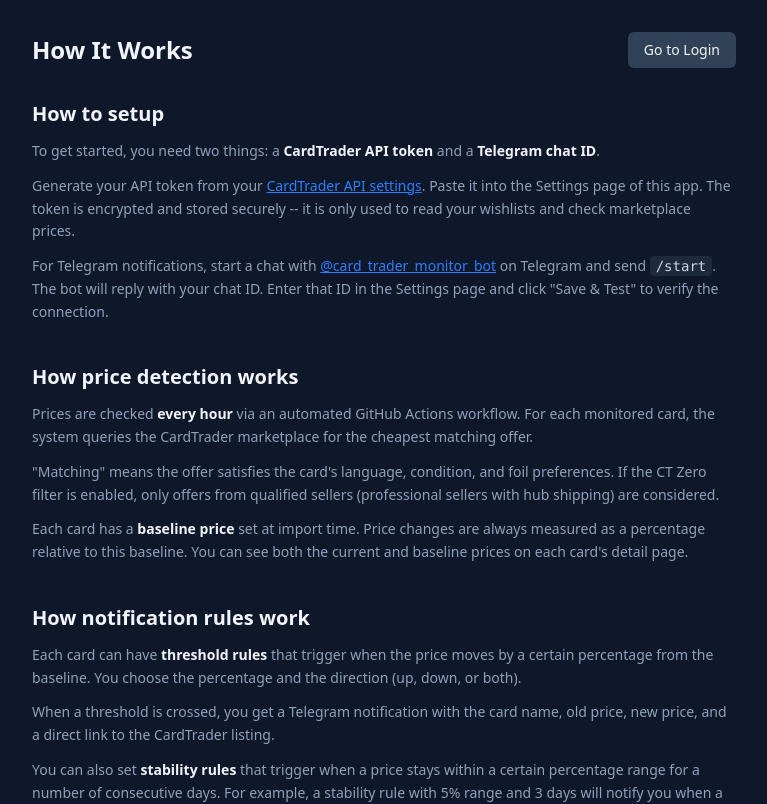
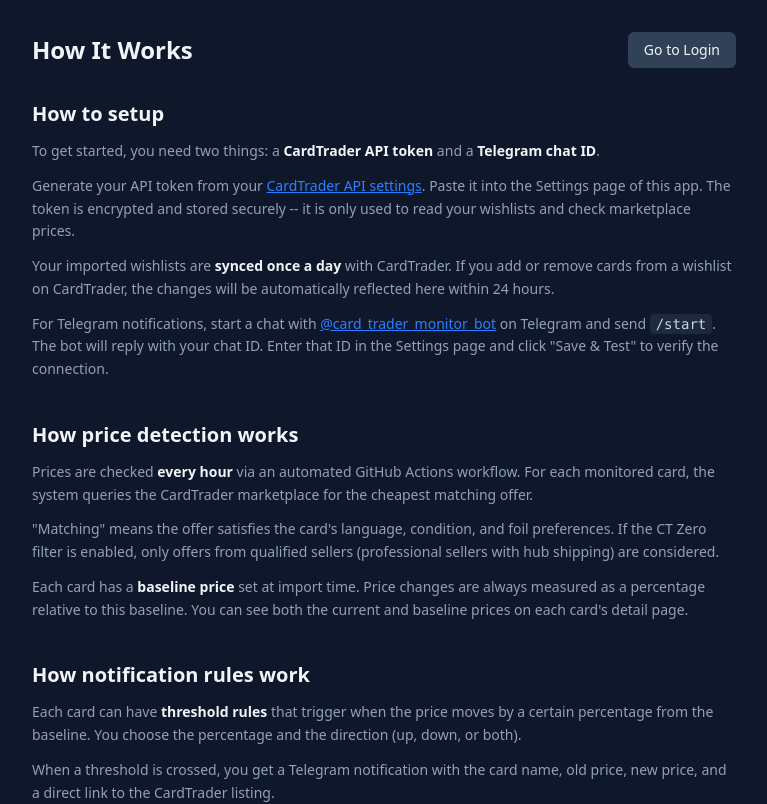
Before and after one commit to Eomm/cardtrader-monitor, a React (Vite) app: page /cardtrader-monitor/how-it-works in a window 1280 px wide. Shown: the top 804 px of the page, without its empty margins (256-1023 px from the left). Built offline with nearby package versions, Linux system fonts and the light colour scheme; no server answers.

Commit message:
chore(page): improve how it works page

```diff
--- a/src/pages/HowItWorksPage.tsx
+++ b/src/pages/HowItWorksPage.tsx
@@ -44,6 +44,12 @@
                 </a>
                 . Paste it into the Settings page of this app. The token is encrypted and stored
                 securely -- it is only used to read your wishlists and check marketplace prices.
+              </p>
+              <p>
+                Your imported wishlists are{' '}
+                <strong className="text-slate-100">synced once a day</strong> with CardTrader. If
+                you add or remove cards from a wishlist on CardTrader, the changes will be
+                automatically reflected here within 24 hours.
               </p>
               <p>
                 For Telegram notifications, start a chat with{' '}
```
